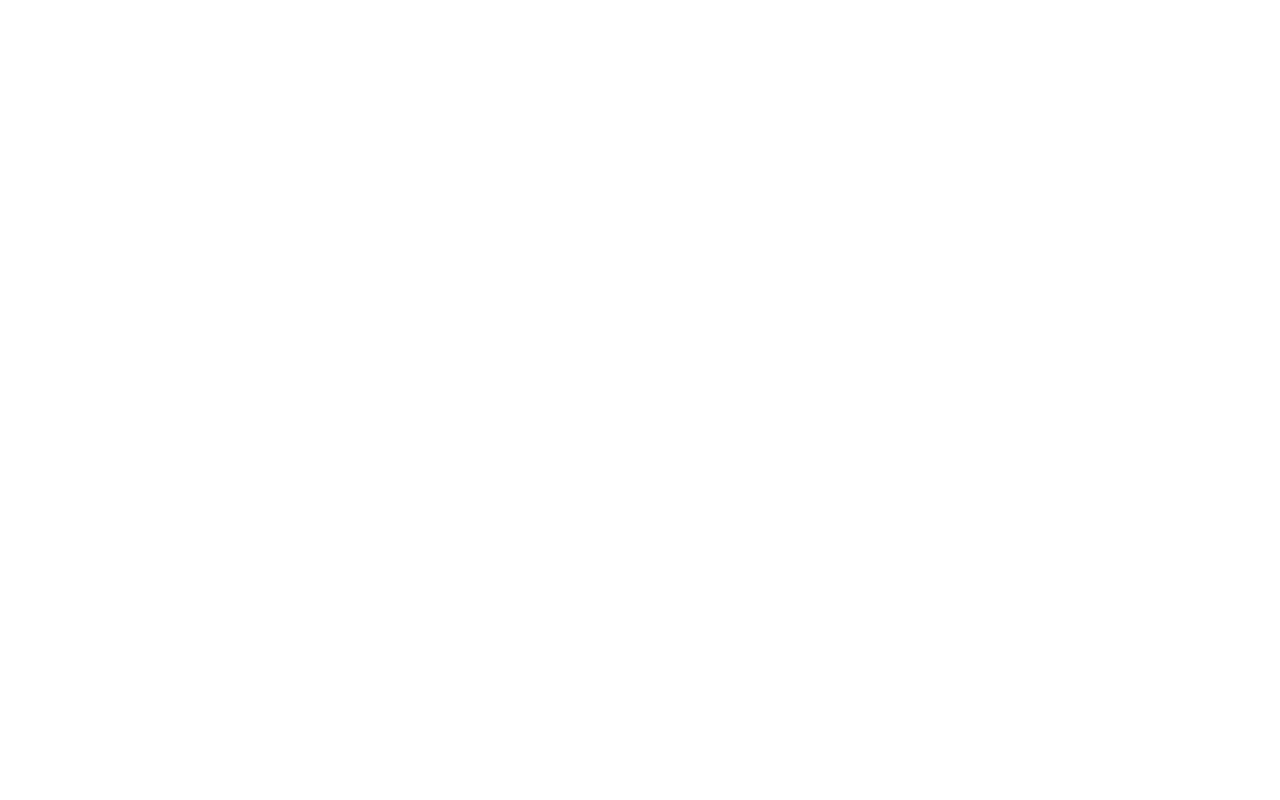
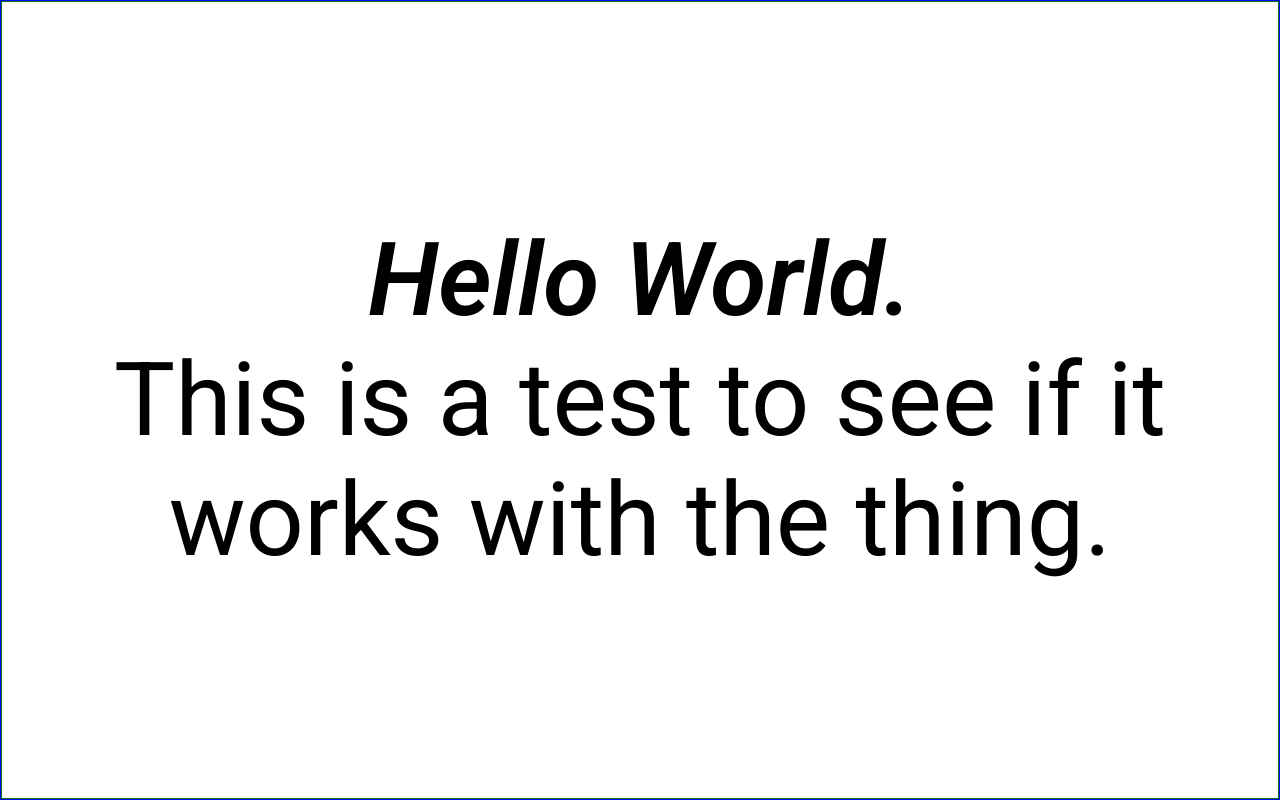
Before and after one commit to metervara/skew-effect, a website built with Vite: page index.html in a window 1280 px wide. Built offline with nearby package versions, Linux system fonts and the light colour scheme.

Commit message:
feat: Started adding skew effect

```diff
--- a/index.html
+++ b/index.html
@@ -7,7 +7,10 @@
     <title>DOM Skew-effect</title>
   </head>
   <body>
-    <div id="app"></div>
+    <div id="app">
+      <!-- <h1>Hello <mark>DOM Skew Effect</mark>. Move the mouse to adjust the effect.</h1> -->
+      <h1><i><b>Hello World.</b></i><br>This is a test to see if it works with the thing.</h1>
+    </div>
     <script type="module" src="/src/main.ts"></script>
   </body>
 </html>
--- a/src/main.ts
+++ b/src/main.ts
@@ -1,28 +1,12 @@
 import './style.css'
+import './skew-effect.css'
+import { initSkewEffect } from './skew-effect';
 // import typescriptLogo from './typescript.svg'
 // import viteLogo from '/vite.svg'
 // import { setupCounter } from './counter.ts'
 
 
-console.log("Hello 'Skew effect'");
-/*
-document.querySelector<HTMLDivElement>('#app')!.innerHTML = `
-  <div>
-    <a href="https://vite.dev" target="_blank">
-      <img src="${viteLogo}" class="logo" alt="Vite logo" />
-    </a>
-    <a href="https://www.typescriptlang.org/" target="_blank">
-      <img src="${typescriptLogo}" class="logo vanilla" alt="TypeScript logo" />
-    </a>
-    <h1>Vite + TypeScript</h1>
-    <div class="card">
-      <button id="counter" type="button"></button>
-    </div>
-    <p class="read-the-docs">
-      Click on the Vite and TypeScript logos to learn more
-    </p>
-  </div>
-`
-
-setupCounter(document.querySelector<HTMLButtonElement>('#counter')!)
-*/
+document.addEventListener("DOMContentLoaded", () => {
+  const app = document.getElementById("app")!;
+  initSkewEffect(app);
+});
--- /dev/null
+++ b/src/skew-effect.css
@@ -0,0 +1,23 @@
+.skew-wrapper {
+  position: absolute;
+  inset: 0;
+  box-sizing: border-box;
+  overflow: hidden;
+
+  border: 1px solid blue;
+}
+
+.skew-side {
+  position: absolute;
+  inset: 0;
+  box-sizing: border-box;
+  overflow: hidden;
+
+  &.left {
+  border: 1px solid red;
+  }
+
+  &.right {
+  border: 1px solid green;
+  }
+}
--- /dev/null
+++ b/src/skew-effect.ts
@@ -0,0 +1,80 @@
+let targetElement: HTMLElement;
+let parentElement: HTMLElement | null;
+let requestId: number | null = null;
+
+let wrapper: HTMLElement;
+let leftElement: HTMLElement;
+let rightElement: HTMLElement;
+let leftInnerElement: HTMLElement;
+let rightInnerElement: HTMLElement;
+
+let mouseX: number;
+let mouseY: number;
+let softX: number;
+let softY: number;
+const ease: number = 0.1;
+
+export const initSkewEffect = (targetEl: HTMLElement): void => {
+  targetElement = targetEl;
+  parentElement = targetElement.parentElement;
+  if(!parentElement) {
+    console.error("Target element does not have a parent");
+    return;
+  }
+  // console.log(targetElement);
+  createEffectElements();
+
+  window.addEventListener("resize", resize);
+  window.addEventListener("mousemove", mouse);
+
+  mouseX = window.innerWidth / 2;
+  mouseY = window.innerHeight / 2;
+  softX = mouseX;
+  softY = mouseY;
+
+  resize();
+
+  requestId = requestAnimationFrame(loop);
+};
+
+/**
+ * Set up dom elements for skewing effect
+ */
+const createEffectElements = (): void => {
+  wrapper = document.createElement("div");
+  wrapper.classList.add("skew-wrapper");
+  parentElement?.appendChild(wrapper);
+
+  leftElement = document.createElement("div");
+  leftElement.classList.add("skew-side", "left");
+  wrapper.appendChild(leftElement);
+
+  rightElement = document.createElement("div");
+  rightElement.classList.add("skew-side", "right");
+  wrapper.appendChild(rightElement);
+};
+
+/**
+ * Event handlers
+ */
+const loop = (time: Number): void => {
+  softX += (mouseX - softX) * ease;
+  softY += (mouseY - softY) * ease;
+
+  wrapper?.style.setProperty("--centerX", `${softX}px`);
+  wrapper?.style.setProperty("--centerY", `${softY}px`);
+
+  wrapper?.style.setProperty("--centerNormalizedX", `${(softX / window.innerWidth) * 2 - 1}px`);
+  wrapper?.style.setProperty("--centerNormalizedY", `${(softY / window.innerHeight) * 2 - 1}px`); // TODO: MEasure a div using dvh? So it doesn't change when scrolling on mobile
+
+  requestId = requestAnimationFrame(loop);
+};
+
+const mouse = (event: MouseEvent): void => {
+  mouseX = event.clientX;
+  mouseY = event.clientY;
+};
+
+const resize = (): void => {
+  console.log("resize");
+};
--- a/src/style.css
+++ b/src/style.css
@@ -1,11 +1,17 @@
+@import url('https://fonts.googleapis.com/css2?family=Roboto:ital,wght@0,100..900;1,100..900&display=swap');
+
 :root {
-  font-family: system-ui, Avenir, Helvetica, Arial, sans-serif;
+  font-family: "Roboto", sans-serif;
+  font-optical-sizing: auto;
+  font-weight: 400;
+  font-style: normal;
+  font-variation-settings: "wdth" 100;
+  /* font-family: system-ui, Avenir, Helvetica, Arial, sans-serif;
   line-height: 1.5;
-  font-weight: 400;
+  font-weight: 400; */
 
-  color-scheme: light dark;
-  color: rgba(255, 255, 255, 0.87);
-  background-color: #242424;
+  /* color: rgba(255, 255, 255, 0.87);
+  background-color: #242424; */
 
   font-synthesis: none;
   text-rendering: optimizeLegibility;
@@ -13,84 +19,33 @@
   -moz-osx-font-smoothing: grayscale;
 }
 
-a {
-  font-weight: 500;
-  color: #646cff;
-  text-decoration: inherit;
-}
-a:hover {
-  color: #535bf2;
+b {
+  font-weight: 600;
 }
 
 body {
-  margin: 0;
+  position: relative;
   display: flex;
   place-items: center;
+  height: 100vh;
+  margin: 0;
+  padding: 0;
+  box-sizing: border-box;
+  /* margin: 0;
+  display: flex;
   min-width: 320px;
-  min-height: 100vh;
+  min-height: 100vh; */
 }
 
 h1 {
-  font-size: 3.2em;
-  line-height: 1.1;
+  font-weight: 400;
+  font-size: 8vw;
+  /* font-size: 3.2em;
+  line-height: 1.1; */
 }
 
 #app {
-  max-width: 1280px;
   margin: 0 auto;
-  padding: 2rem;
   text-align: center;
+  padding: 5vw;
 }
-
-.logo {
-  height: 6em;
-  padding: 1.5em;
-  will-change: filter;
-  transition: filter 300ms;
-}
-.logo:hover {
-  filter: drop-shadow(0 0 2em #646cffaa);
-}
-.logo.vanilla:hover {
-  filter: drop-shadow(0 0 2em #3178c6aa);
-}
-
-.card {
-  padding: 2em;
-}
-
-.read-the-docs {
-  color: #888;
-}
-
-button {
-  border-radius: 8px;
-  border: 1px solid transparent;
-  padding: 0.6em 1.2em;
-  font-size: 1em;
-  font-weight: 500;
-  font-family: inherit;
-  background-color: #1a1a1a;
-  cursor: pointer;
-  transition: border-color 0.25s;
-}
-button:hover {
-  border-color: #646cff;
-}
-button:focus,
-button:focus-visible {
-  outline: 4px auto -webkit-focus-ring-color;
-}
-
-@media (prefers-color-scheme: light) {
-  :root {
-    color: #213547;
-    background-color: #ffffff;
-  }
-  a:hover {
-    color: #747bff;
-  }
-  button {
-    background-color: #f9f9f9;
-  }
-}
```
Also changed, not shown: README.md (added).
